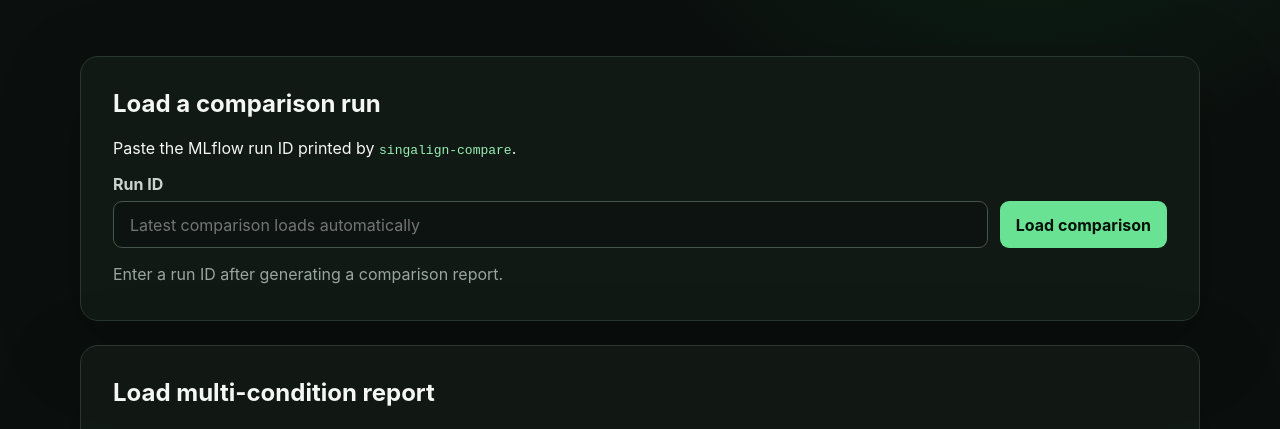
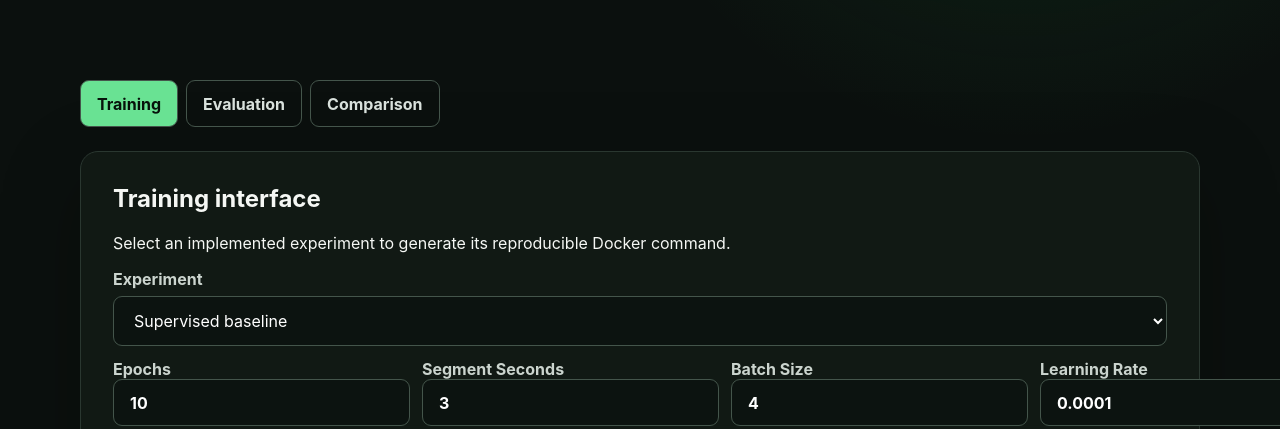
Before and after one commit to moseskim1027/singalign, a website built with Vite: page ui/index.html in a window 1280 px wide. Shown: the part 359-788 px from the top of the page. Built offline with nearby package versions, Linux system fonts and the light colour scheme; files whose address does not match are found by name.

Commit message:
Organize UI into sequential workflow tabs

```diff
--- a/ui/src/main.ts
+++ b/ui/src/main.ts
@@ -19,6 +19,27 @@ app.innerHTML = `
     <h1>SingAlign model comparison</h1>
     <p class="intro">Review paired objective metrics and local listening artifacts from one tracked comparison run.</p>
   </header>
+  <nav class="tabs" aria-label="Experiment workflow">
+    <button type="button" class="tab active" data-tab="training">Training</button>
+    <button type="button" class="tab" data-tab="evaluation">Evaluation</button>
+    <button type="button" class="tab" data-tab="comparison">Comparison</button>
+  </nav>
+  <section class="tab-panel" data-panel="training">
+    <section class="loader" aria-labelledby="training-title">
+      <div>
+        <h2 id="training-title">Training interface</h2>
+        <p>Select an implemented experiment to generate its reproducible Docker command.</p>
+      </div>
+      <form id="training-form">
+        <label for="training-experiment">Experiment</label>
+        <select id="training-experiment"></select>
+        <div id="training-fields" class="training-fields"></div>
+        <button type="submit">Generate command</button>
+      </form>
+      <pre id="training-command" class="command" hidden></pre>
+    </section>
+  </section>
+  <section class="tab-panel" data-panel="evaluation" hidden>
   <section class="loader" aria-labelledby="loader-title">
     <div>
       <h2 id="loader-title">Load a comparison run</h2>
@@ -34,6 +55,8 @@ app.innerHTML = `
     <p id="status" class="status" role="status"></p>
   </section>
   <section id="results" class="results" hidden></section>
+  </section>
+  <section class="tab-panel" data-panel="comparison" hidden>
   <section class="loader" aria-labelledby="multi-title">
     <div>
       <h2 id="multi-title">Load multi-condition report</h2>
@@ -49,18 +72,7 @@ app.innerHTML = `
     <p id="multi-status" class="status" role="status"></p>
   </section>
   <section id="multi-results" class="results" hidden></section>
-  <section class="loader" aria-labelledby="training-title">
-    <div>
-      <h2 id="training-title">Training interface</h2>
-      <p>Select an implemented experiment to generate its reproducible Docker command.</p>
-    </div>
-    <form id="training-form">
-      <label for="training-experiment">Experiment</label>
-      <select id="training-experiment"></select>
-      <div id="training-fields" class="training-fields"></div>
-      <button type="submit">Generate command</button>
-    </form>
-    <pre id="training-command" class="command" hidden></pre>
+  </section>
   </section>
   <footer>
     <strong>Interpretation boundary:</strong> this view is not a blinded listening study. Generated examples use approximate Griffin-Lim reconstruction.
@@ -80,6 +92,8 @@ const trainingForm = document.querySelector<HTMLFormElement>("#training-form");
 const trainingExperiment = document.querySelector<HTMLSelectElement>("#training-experiment");
 const trainingFields = document.querySelector<HTMLElement>("#training-fields");
 const trainingCommand = document.querySelector<HTMLElement>("#training-command");
+const tabs = [...document.querySelectorAll<HTMLButtonElement>(".tab")];
+const panels = [...document.querySelectorAll<HTMLElement>(".tab-panel")];
 
 if (!form || !input || !status || !results || !multiForm || !multiInput || !multiStatus || !multiResults || !trainingForm || !trainingExperiment || !trainingFields || !trainingCommand) {
   throw new Error("comparison controls are missing");
@@ -128,6 +142,16 @@ const renderTrainingFields = (): void => {
 };
 renderTrainingFields();
 trainingExperiment.addEventListener("change", renderTrainingFields);
+
+const setTab = (name: string): void => {
+  tabs.forEach((tab) => {
+    const active = tab.dataset.tab === name;
+    tab.classList.toggle("active", active);
+    tab.setAttribute("aria-selected", String(active));
+  });
+  panels.forEach((panel) => { panel.hidden = panel.dataset.panel !== name; });
+};
+tabs.forEach((tab) => tab.addEventListener("click", () => setTab(tab.dataset.tab ?? "training")));
 
 const safePath = (path: string): string =>
   path
--- a/ui/src/styles.css
+++ b/ui/src/styles.css
@@ -43,6 +43,10 @@ input { flex: 1; min-width: 0; border: 1px solid #44554b; padding: .8rem 1rem; c
 button { border: 0; padding: .8rem 1rem; color: #07120b; background: #69e293; font-weight: 750; cursor: pointer; }
 button:hover { background: #86eba7; }
 button:disabled { cursor: not-allowed; opacity: .4; }
+.tabs { display: flex; gap: .5rem; margin: 1.5rem 0; }
+.tab { border: 1px solid #44554b; color: #d9e1dc; background: transparent; }
+.tab.active { color: #07120b; background: #69e293; }
+.tab-panel[hidden] { display: none; }
 .status { min-height: 1.5rem; margin: 1rem 0 0; color: #98a69e; }
 .status.error { color: #ff9b93; }
 
```
Also changed, not shown: README.md.
